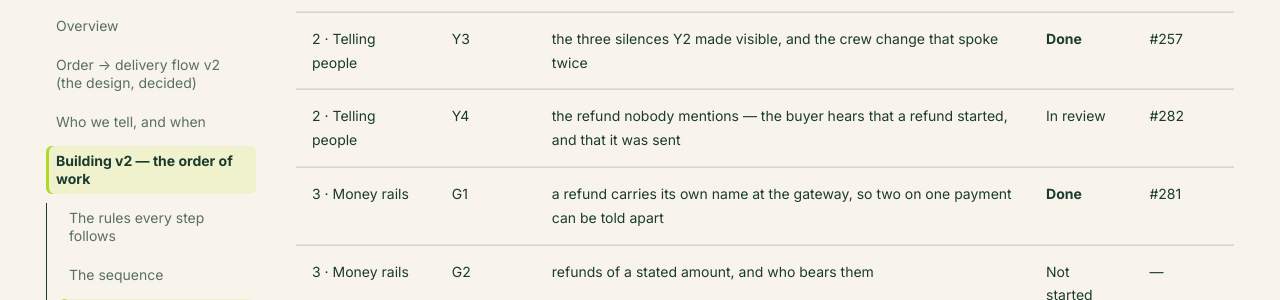
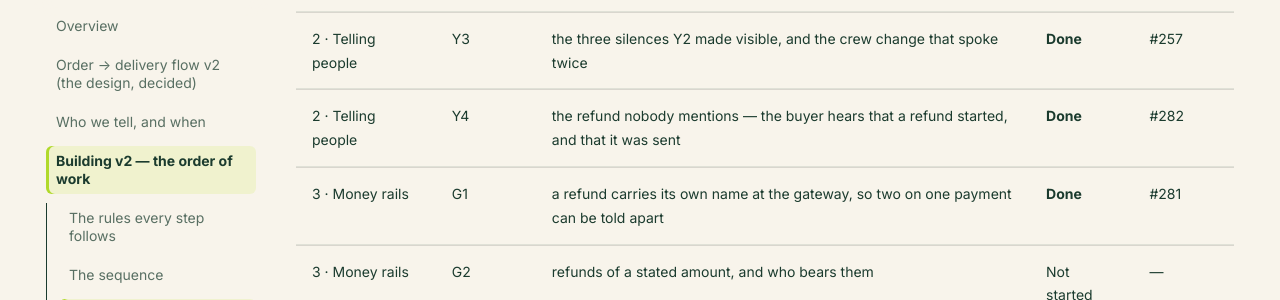
Before and after one commit to cropdoor/cropdoor-almanac, an MkDocs documentation site: the page built from docs/domain/order-delivery-flow-v2-build-order.md, in a window 1280 px wide and 900 px high, scrolled down 5597 px. Shown: the part 153-453 px from the top of the window. Built offline with MkDocs 1.6.1 and Material for MkDocs 9.7.7, drawn with Linux system fonts in a browser that asks for light colours; some web fonts are replaced; comment, search, counter and statistics services are not loaded.

Commit message:
docs(build-order): Y4 is done (#282)

```diff
--- a/docs/domain/order-delivery-flow-v2-build-order.md
+++ b/docs/domain/order-delivery-flow-v2-build-order.md
@@ -63,7 +63,7 @@ The one place that says what is finished. A PR is **Done** only once it is merge
 | 2 · Telling people | Y1 | each message picks its own channels, and an order text arrives switched on | **Done** | #248 |
 | 2 · Telling people | Y2 | the four new messages whose trigger already exists, and the money switch | **Done** | #256 |
 | 2 · Telling people | Y3 | the three silences Y2 made visible, and the crew change that spoke twice | **Done** | #257 |
-| 2 · Telling people | Y4 | the refund nobody mentions — the buyer hears that a refund started, and that it was sent | In review | #282 |
+| 2 · Telling people | Y4 | the refund nobody mentions — the buyer hears that a refund started, and that it was sent | **Done** | #282 |
 | 3 · Money rails | G1 | a refund carries its own name at the gateway, so two on one payment can be told apart | **Done** | #281 |
 | 3 · Money rails | G2 | refunds of a stated amount, and who bears them | Not started | — |
 | 3 · Money rails | G3 | one credit note per refund, and the penalty line | Not started | — |
```
